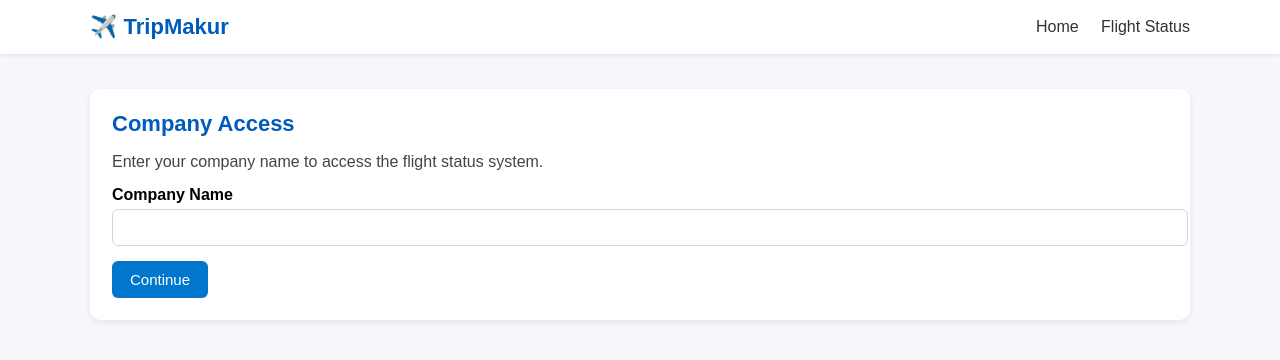
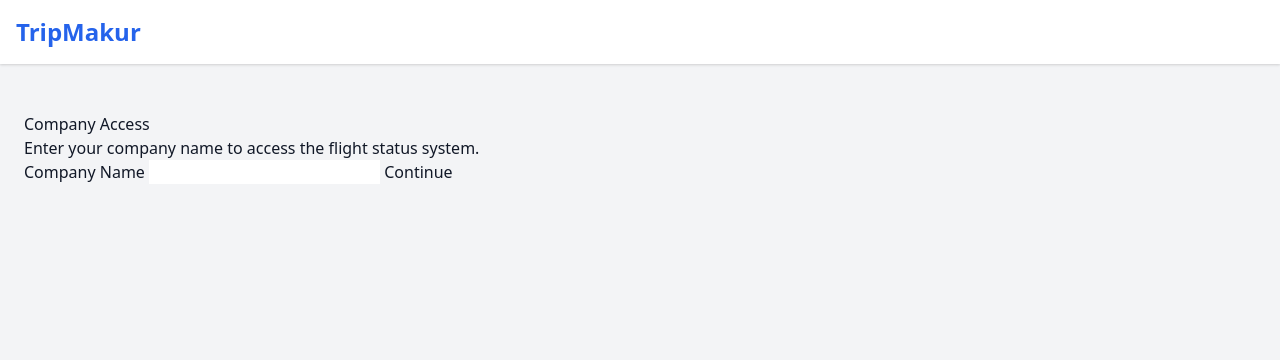
Before and after one commit to tripmakur/tripmakur, a Flask app: page / in a window 1280 px wide. Shown: the top 360 px of the page. Run offline with Flask 3, Linux system fonts and the light colour scheme.

Commit message:
Update base.html

```diff
--- a/templates/base.html
+++ b/templates/base.html
@@ -2,29 +2,21 @@
 <html lang="en">
 <head>
     <meta charset="UTF-8">
-    <title>TripMakur Flight Status</title>
-    <link rel="stylesheet" href="{{ url_for('static', filename='styles.css') }}">
-    <meta name="viewport" content="width=device-width, initial-scale=1.0">
+    <title>TripMakur - Flight Status</title>
+    <link href="https://cdn.jsdelivr.net/npm/tailwindcss@2.2.19/dist/tailwind.min.css" rel="stylesheet">
 </head>
+<body class="bg-gray-100 text-gray-900">
 
-<body class="light-bg">
-
-    <!-- Top Navigation Bar -->
-    <nav class="navbar">
-        <div class="nav-content">
-            <div class="nav-logo">✈️ TripMakur</div>
-            <div class="nav-links">
-                <a href="{{ url_for('home') }}">Home</a>
-                <a href="{{ url_for('flight_status', company=request.args.get('company')) }}">Flight Status</a>
-            </div>
+<nav class="bg-white shadow p-4 mb-6">
+    <div class="container mx-auto flex justify-between">
+        <h1 class="text-2xl font-bold text-blue-600">TripMakur</h1>
     </div>
 </nav>
 
-    <!-- Page Content -->
-    <div class="container">
+<div class="container mx-auto p-6">
     {% with messages = get_flashed_messages() %}
       {% if messages %}
-            <div class="alert">
+        <div class="bg-red-100 text-red-700 p-3 rounded mb-4">
             {% for msg in messages %}
                 <p>{{ msg }}</p>
             {% endfor %}
```
Lines whose indentation alone changed are shown as unchanged.
